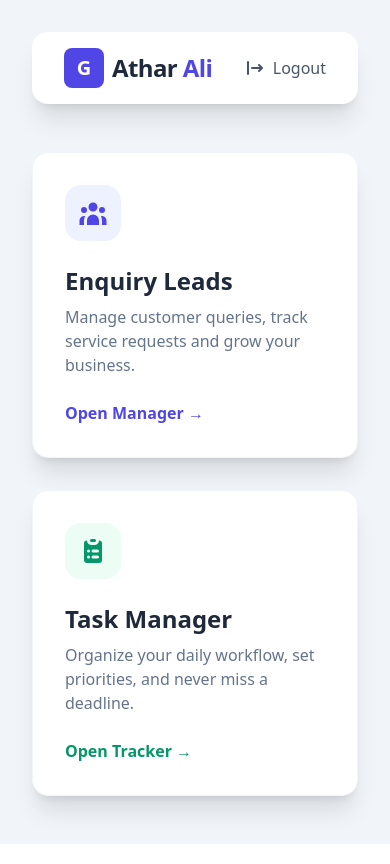
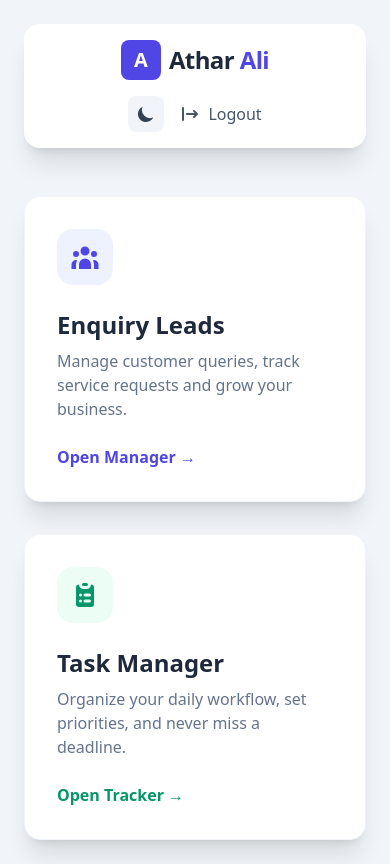
Before and after one commit to Athar786-Ali/Enquiry-Form-Project, a React (Vite) app in the folder enquiry-form-react/: page /dashboard in a window 390 px wide. Built offline with nearby package versions, Linux system fonts and the light colour scheme; sample sign-in values are in the browser's storage.

Commit message:
Added dark mode, responsive UI, and custom favicon

```diff
--- a/enquiry-form-react/index.html
+++ b/enquiry-form-react/index.html
@@ -2,7 +2,8 @@
 <html lang="en">
   <head>
     <meta charset="UTF-8" />
-    <link rel="icon" type="image/svg+xml" href="/vite.svg" />
+   <!-- <link rel="icon" type="image/svg+xml" href="/vite.svg" /> -->
+    <link rel="icon" href="/logo.png" />
     <meta name="viewport" content="width=device-width, initial-scale=1.0" />
     <title>enquiry-form-react</title>
   </head>
--- a/enquiry-form-react/src/App.jsx
+++ b/enquiry-form-react/src/App.jsx
@@ -1,37 +1,69 @@
 import { BrowserRouter, Routes, Route } from "react-router-dom";
+import { useEffect, useState } from "react";
+
 import Login from "./auth/Login";
 import Register from "./auth/Register";
 import Dashboard from "./dashboard/Dashboard";
 import TaskManager from "./dashboard/TaskManager";
 import Enquiry from "./Enquiry";
 import PrivateRoute from "./auth/PrivateRoute";
+
 import { ToastContainer } from "react-toastify";
 import "react-toastify/dist/ReactToastify.css";
 
+export default function App() {
+  // 🌙 Dark mode state
+  const [dark, setDark] = useState(
+    localStorage.getItem("theme") === "dark"
+  );
 
+  // 🌙 Apply dark mode globally
+  useEffect(() => {
+    if (dark) {
+      document.documentElement.classList.add("dark");
+      localStorage.setItem("theme", "dark");
+    } else {
+      document.documentElement.classList.remove("dark");
+      localStorage.setItem("theme", "light");
+    }
+  }, [dark]);
 
-export default function App() {
   return (
-    // Is div mein background color force kiya hai
-   <div className="min-h-screen w-full bg-[#f1f5f9] selection:bg-indigo-100">
+    <div className="min-h-screen w-full bg-[#f1f5f9] dark:bg-slate-900 selection:bg-indigo-100 transition-colors">
 
       <BrowserRouter>
         <ToastContainer position="top-center" autoClose={3000} />
+
         <Routes>
           <Route path="/" element={<Login />} />
           <Route path="/register" element={<Register />} />
 
-          <Route path="/dashboard" element={
-            <PrivateRoute><Dashboard /></PrivateRoute>
-          } />
+          <Route
+            path="/dashboard"
+            element={
+              <PrivateRoute>
+                <Dashboard dark={dark} setDark={setDark} />
+              </PrivateRoute>
+            }
+          />
 
-          <Route path="/tasks" element={
-            <PrivateRoute><TaskManager /></PrivateRoute>
-          } />
+          <Route
+            path="/tasks"
+            element={
+              <PrivateRoute>
+                <TaskManager />
+              </PrivateRoute>
+            }
+          />
 
-          <Route path="/enquiries" element={
-            <PrivateRoute><Enquiry /></PrivateRoute>
-          } />
+          <Route
+            path="/enquiries"
+            element={
+              <PrivateRoute>
+                <Enquiry />
+              </PrivateRoute>
+            }
+          />
         </Routes>
       </BrowserRouter>
     </div>
--- a/enquiry-form-react/src/Enquiry.jsx
+++ b/enquiry-form-react/src/Enquiry.jsx
@@ -68,7 +68,8 @@ export default function Enquiry() {
   );
 
   return (
-    <div className="p-4 md:p-10 max-w-[1600px] mx-auto min-h-screen">
+   <div className="p-3 sm:p-4 md:p-10 max-w-[1600px] mx-auto">
+
       {/* HEADER */}
       <div className="flex flex-col md:flex-row justify-between items-start md:items-center gap-6 mb-12">
         <div className="flex items-center gap-5">
--- a/enquiry-form-react/src/auth/Login.jsx
+++ b/enquiry-form-react/src/auth/Login.jsx
@@ -23,9 +23,8 @@ export default function Login() {
   };
 
   return (
-    <div className="h-screen flex items-center justify-center p-4 ">
-
-      <div className="bg-white rounded-2xl shadow-xl w-full max-w-md p-10">
+    <div className="min-h-screen flex items-center justify-center px-4 sm:px-6">
+     <div className="bg-white rounded-2xl shadow-xl w-full max-w-md p-6 sm:p-10">
         <div className="text-center mb-10">
           <div className="w-16 h-16 bg-indigo-600 rounded-2xl flex items-center justify-center text-white text-3xl font-bold mx-auto mb-4 shadow-lg">G</div>
           <h2 className="text-3xl font-black text-slate-800">Welcome Back</h2>
--- a/enquiry-form-react/src/auth/Register.jsx
+++ b/enquiry-form-react/src/auth/Register.jsx
@@ -32,9 +32,9 @@ export default function Register() {
   };
 
   return (
-    <div className="h-screen flex items-center justify-center p-4 ">
+    <div className="min-h-screen flex items-center justify-center px-4 sm:px-6">
+     <div className="p-6 sm:p-10 bg-white rounded-2xl shadow-xl w-full max-w-md">
 
-      <div className="p-10 bg-white rounded-2xl shadow-xl w-full max-w-md">
 
         <div className="text-center mb-8">
           <div className="w-16 h-16 bg-indigo-600 rounded-2xl flex items-center justify-center text-white text-3xl font-bold mx-auto mb-4 shadow-lg">G</div>
--- a/enquiry-form-react/src/dashboard/Dashboard.jsx
+++ b/enquiry-form-react/src/dashboard/Dashboard.jsx
@@ -1,56 +1,89 @@
-import { HiUserGroup, HiClipboardList, HiLogout } from "react-icons/hi";
+import { HiUserGroup, HiClipboardList, HiLogout, HiMoon, HiSun } from "react-icons/hi";
 
-export default function Dashboard() {
+export default function Dashboard({ dark, setDark }) {
   const logout = () => {
     localStorage.removeItem("token");
     window.location.href = "/";
   };
 
   return (
-   <div className="min-h-screen p-8 max-w-7xl mx-auto ">
+    <div className="min-h-screen p-6 sm:p-8 max-w-7xl mx-auto dark:bg-slate-900 transition-colors">
 
       {/* Navbar */}
-      <nav className="flex justify-between items-center mb-12 bg-white rounded-2xl shadow-xl p-4 px-8">
+      <nav className="flex flex-col sm:flex-row justify-between items-center gap-4 mb-12 bg-white dark:bg-slate-800 rounded-2xl shadow-xl p-4 sm:px-8">
+
+        {/* Logo + Title */}
         <div className="flex items-center gap-2">
-          <div className="w-10 h-10 bg-indigo-600 rounded-lg flex items-center justify-center text-white font-bold text-xl">G</div>
-          <h1 className="text-2xl font-black text-slate-800 tracking-tight">
+          <div className="w-10 h-10 bg-indigo-600 rounded-lg flex items-center justify-center text-white font-bold text-xl">
+            A
+          </div>
+          <h1 className="text-2xl font-black text-slate-800 dark:text-slate-100 tracking-tight">
             Athar <span className="text-indigo-600">Ali</span>
           </h1>
         </div>
-        <button
-          onClick={logout}
-          className="flex items-center gap-2 text-slate-600 hover:text-red-600 font-medium transition-colors"
-        >
-          <HiLogout className="text-xl" /> Logout
-        </button>
+
+        {/* Actions */}
+        <div className="flex items-center gap-4">
+          {/* 🌙 Dark Mode Toggle */}
+          <button
+            onClick={() => setDark(prev => !prev)}
+            className="p-2 rounded-lg bg-slate-100 dark:bg-slate-700 text-slate-700 dark:text-yellow-300 transition-colors"
+            title="Toggle Dark Mode"
+          >
+            {dark ? <HiSun className="text-xl" /> : <HiMoon className="text-xl" />}
+          </button>
+
+          {/* Logout */}
+          <button
+            onClick={logout}
+            className="flex items-center gap-2 text-slate-600 dark:text-slate-300 hover:text-red-600 font-medium transition-colors"
+          >
+            <HiLogout className="text-xl" /> Logout
+          </button>
+        </div>
       </nav>
 
+      {/* Cards */}
       <div className="grid grid-cols-1 md:grid-cols-2 gap-8">
-        {/* Card 1 - Enquiry Leads */}
+
+        {/* Enquiry Leads */}
         <a
           href="/enquiries"
-          className="bg-white rounded-2xl shadow-xl p-8 group hover:shadow-2xl transition-all duration-300 border border-slate-100"
+          className="bg-white dark:bg-slate-800 rounded-2xl shadow-xl p-8 group hover:shadow-2xl transition-all duration-300 border border-slate-100 dark:border-slate-700"
         >
-          <div className="w-14 h-14 bg-indigo-50 rounded-2xl flex items-center justify-center mb-6 group-hover:bg-indigo-600 transition-colors">
+          <div className="w-14 h-14 bg-indigo-50 dark:bg-indigo-900/30 rounded-2xl flex items-center justify-center mb-6 group-hover:bg-indigo-600 transition-colors">
             <HiUserGroup className="text-3xl text-indigo-600 group-hover:text-white" />
           </div>
-          <h3 className="text-2xl font-bold mb-2 text-slate-800">Enquiry Leads</h3>
-          <p className="text-slate-500">Manage customer queries, track service requests and grow your business.</p>
-          <div className="mt-6 inline-flex items-center text-indigo-600 font-semibold">Open Manager →</div>
+          <h3 className="text-2xl font-bold mb-2 text-slate-800 dark:text-slate-100">
+            Enquiry Leads
+          </h3>
+          <p className="text-slate-500 dark:text-slate-400">
+            Manage customer queries, track service requests and grow your business.
+          </p>
+          <div className="mt-6 inline-flex items-center text-indigo-600 font-semibold">
+            Open Manager →
+          </div>
         </a>
 
-        {/* Card 2 - Task Manager */}
+        {/* Task Manager */}
         <a
           href="/tasks"
-          className="bg-white rounded-2xl shadow-xl p-8 group hover:shadow-2xl transition-all duration-300 border border-slate-100"
+          className="bg-white dark:bg-slate-800 rounded-2xl shadow-xl p-8 group hover:shadow-2xl transition-all duration-300 border border-slate-100 dark:border-slate-700"
         >
-          <div className="w-14 h-14 bg-emerald-50 rounded-2xl flex items-center justify-center mb-6 group-hover:bg-emerald-600 transition-colors">
+          <div className="w-14 h-14 bg-emerald-50 dark:bg-emerald-900/30 rounded-2xl flex items-center justify-center mb-6 group-hover:bg-emerald-600 transition-colors">
             <HiClipboardList className="text-3xl text-emerald-600 group-hover:text-white" />
           </div>
-          <h3 className="text-2xl font-bold mb-2 text-slate-800">Task Manager</h3>
-          <p className="text-slate-500">Organize your daily workflow, set priorities, and never miss a deadline.</p>
-          <div className="mt-6 inline-flex items-center text-emerald-600 font-semibold">Open Tracker →</div>
+          <h3 className="text-2xl font-bold mb-2 text-slate-800 dark:text-slate-100">
+            Task Manager
+          </h3>
+          <p className="text-slate-500 dark:text-slate-400">
+            Organize your daily workflow, set priorities, and never miss a deadline.
+          </p>
+          <div className="mt-6 inline-flex items-center text-emerald-600 font-semibold">
+            Open Tracker →
+          </div>
         </a>
+
       </div>
     </div>
   );
--- a/enquiry-form-react/src/dashboard/TaskManager.jsx
+++ b/enquiry-form-react/src/dashboard/TaskManager.jsx
@@ -48,7 +48,7 @@ export default function TaskManager() {
     <div className="p-4 md:p-8 max-w-5xl mx-auto  min-h-screen">
 
       {/* Task Stats Card */}
-      <div className="flex gap-4 mb-8">
+      <div className="flex flex-col sm:flex-row gap-4 mb-8">
          <div className="bg-white rounded-2xl shadow-xl flex-1 p-6 text-center border-b-4 border-indigo-500">
             <p className="text-slate-500 text-xs font-bold uppercase tracking-wider">Pending Tasks</p>
             <h3 className="text-3xl font-black text-slate-800">{list.filter(t => t.status !== 'completed').length}</h3>
--- a/enquiry-form-react/tailwind.config.js
+++ b/enquiry-form-react/tailwind.config.js
@@ -1,4 +1,5 @@
 export default {
+   darkMode: "class",
   content: [
     "./index.html",
     "./src/**/*.{js,ts,jsx,tsx}",
```
Also changed, not shown: enquiry-form-react/public/logo.png (added).
